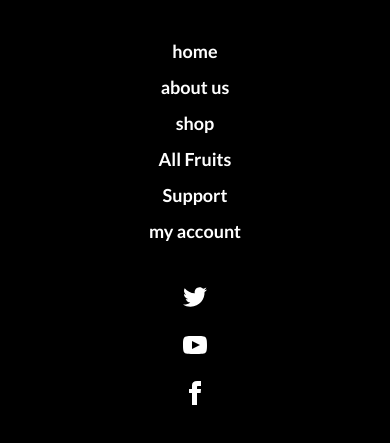
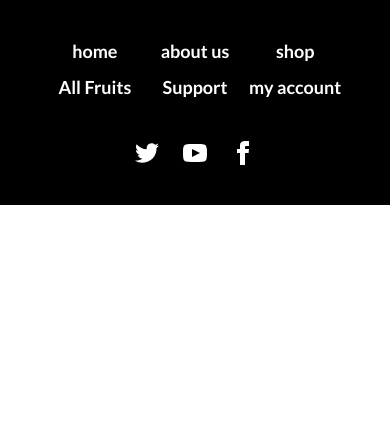
Before and after one commit to meherab303/third-assignment, a plain HTML site: page index.html in a window 390 px wide. Shown: the part 1950-2393 px from the top of the page. After the commit the page ends 2155 px from the top, so only its background shows below. Drawn offline with nearby package versions, Linux system fonts and the light colour scheme.

Commit message:
footer updated

```diff
--- a/index.html
+++ b/index.html
@@ -149,16 +149,16 @@
     </main>
     <footer class="footer footer-center p-10 bg-black text-base-content ">
       <div class="lg:flex "><img src="./images/logo.png" alt=""> <h1 class="font-extrabold text-2xl text-white">Fruit Burst</h1></div>
-      <div class="grid grid-cols-1 lg:grid-flow-col lg:gap-12 text-white">
+      <div class="grid grid-cols-3 lg:grid-flow-col lg:gap-12 text-white">
         <a class="link link-hover text-lg font-semibold">home</a>
         <a class="link link-hover text-lg font-semibold">about us</a>
         <a class="link link-hover text-lg font-semibold">shop</a>
         <a class="link link-hover text-lg font-semibold ">All Fruits</a>
-        <a class="link link-hover text-lg font-semibold">Support</a>
+        <a class="link link-hover text-lg font-semibold ">Support</a>
         <a class="link link-hover text-lg font-semibold ">my account</a>
       </div>
       <div>
-        <div class="grid grid-cols-1 lg:grid-flow-col gap-6 lg:gap-8 text-white">
+        <div class="grid grid-cols-3 lg:grid-flow-col gap-6 lg:gap-8 text-white">
           <a><svg xmlns="http://www.w3.org/2000/svg" width="24" height="24" viewBox="0 0 24 24" class="fill-current"><path d="M24 4.557c-.883.392-1.832.656-2.828.775 1.017-.609 1.798-1.574 2.165-2.724-.951.564-2.005.974-3.127 1.195-.897-.957-2.178-1.555-3.594-1.555-3.179 0-5.515 2.966-4.797 6.045-4.091-.205-7.719-2.165-10.148-5.144-1.29 2.213-.669 5.108 1.523 6.574-.806-.026-1.566-.247-2.229-.616-.054 2.281 1.581 4.415 3.949 4.89-.693.188-1.452.232-2.224.084.626 1.956 2.444 3.379 4.6 3.419-2.07 1.623-4.678 2.348-7.29 2.04 2.179 1.397 4.768 2.212 7.548 2.212 9.142 0 14.307-7.721 13.995-14.646.962-.695 1.797-1.562 2.457-2.549z"></path></svg></a>
           <a><svg xmlns="http://www.w3.org/2000/svg" width="24" height="24" viewBox="0 0 24 24" class="fill-current"><path d="M19.615 3.184c-3.604-.246-11.631-.245-15.23 0-3.897.266-4.356 2.62-4.385 8.816.029 6.185.484 8.549 4.385 8.816 3.6.245 11.626.246 15.23 0 3.897-.266 4.356-2.62 4.385-8.816-.029-6.185-.484-8.549-4.385-8.816zm-10.615 12.816v-8l8 3.993-8 4.007z"></path></svg></a>
           <a><svg xmlns="http://www.w3.org/2000/svg" width="24" height="24" viewBox="0 0 24 24" class="fill-current"><path d="M9 8h-3v4h3v12h5v-12h3.642l.358-4h-4v-1.667c0-.955.192-1.333 1.115-1.333h2.885v-5h-3.808c-3.596 0-5.192 1.583-5.192 4.615v3.385z"></path></svg></a>
```
